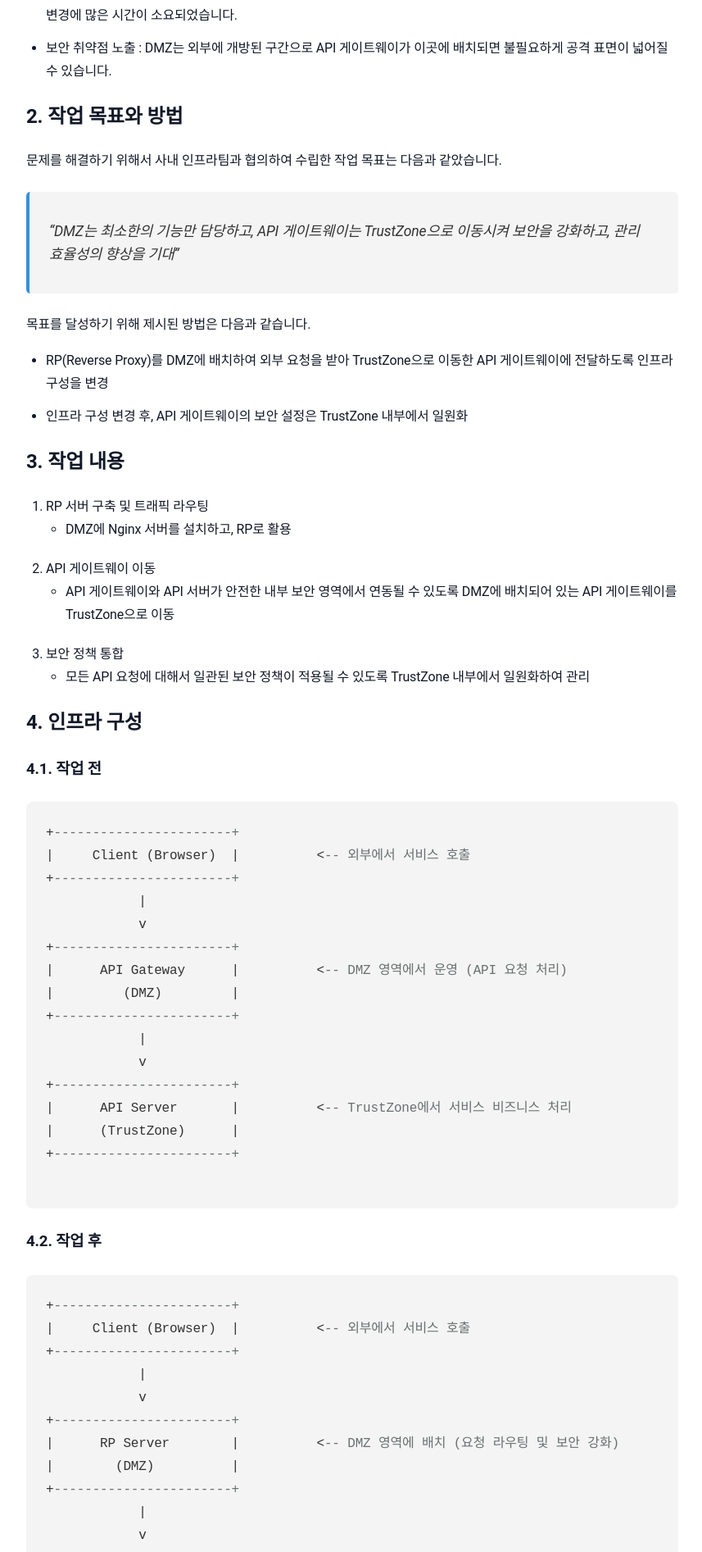
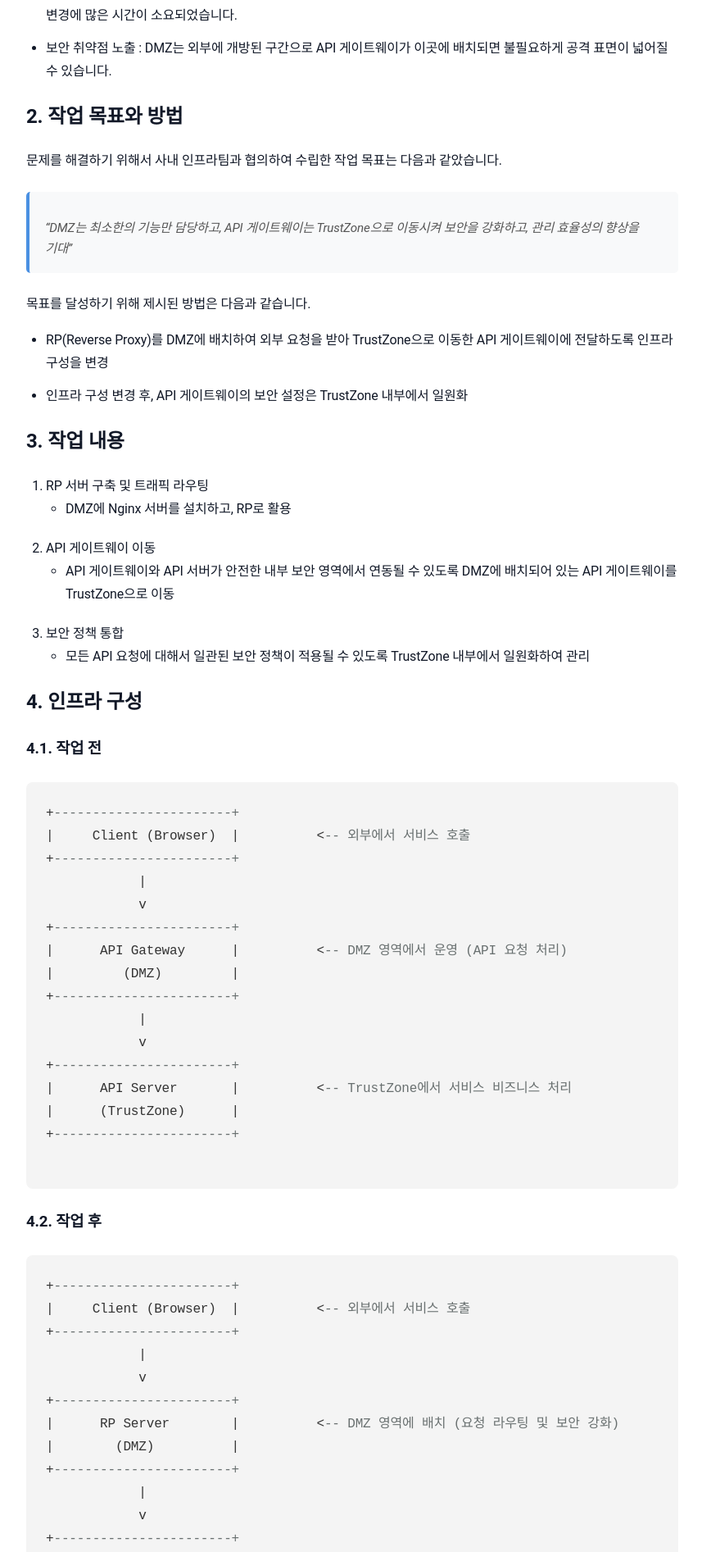
Before and after one commit to sanghoon-lee/sanghoon-lee.github.io, a Jekyll site: the page built from _posts/2025-11-29-rp.md, in a window 1280 px wide. Shown: the part 642-2535 px from the top of the page at 82% size, without its empty margins (210-1067 px from the left). Built offline with Jekyll 4.4.1, drawn with Linux system fonts in a browser that asks for light colours; nearby versions of some CDN libraries; comment, search, counter and statistics services are not loaded.

Commit message:
스타일 수정

```diff
--- a/assets/main.scss
+++ b/assets/main.scss
@@ -275,6 +275,25 @@ blockquote:hover {
   transition: background-color 0.3s ease, border-left 0.3s ease; /* 부드러운 전환 효과 */
 }
 
+blockquote {
+  margin: 1.5rem 0;
+  padding: 1rem 1.2rem;
+  border-left: 4px solid #4a90e2;
+  background-color: #f8f9fa;
+  font-size: 0.95rem;
+  line-height: 1.7;
+  color: #555;
+}
+
+blockquote p {
+  margin-bottom: 0.8rem;
+}
+
+blockquote p:last-child {
+  margin-bottom: 0;
+}
+
+
 /* ================================
    푸터 영역 스타일
    ================================ */
```
